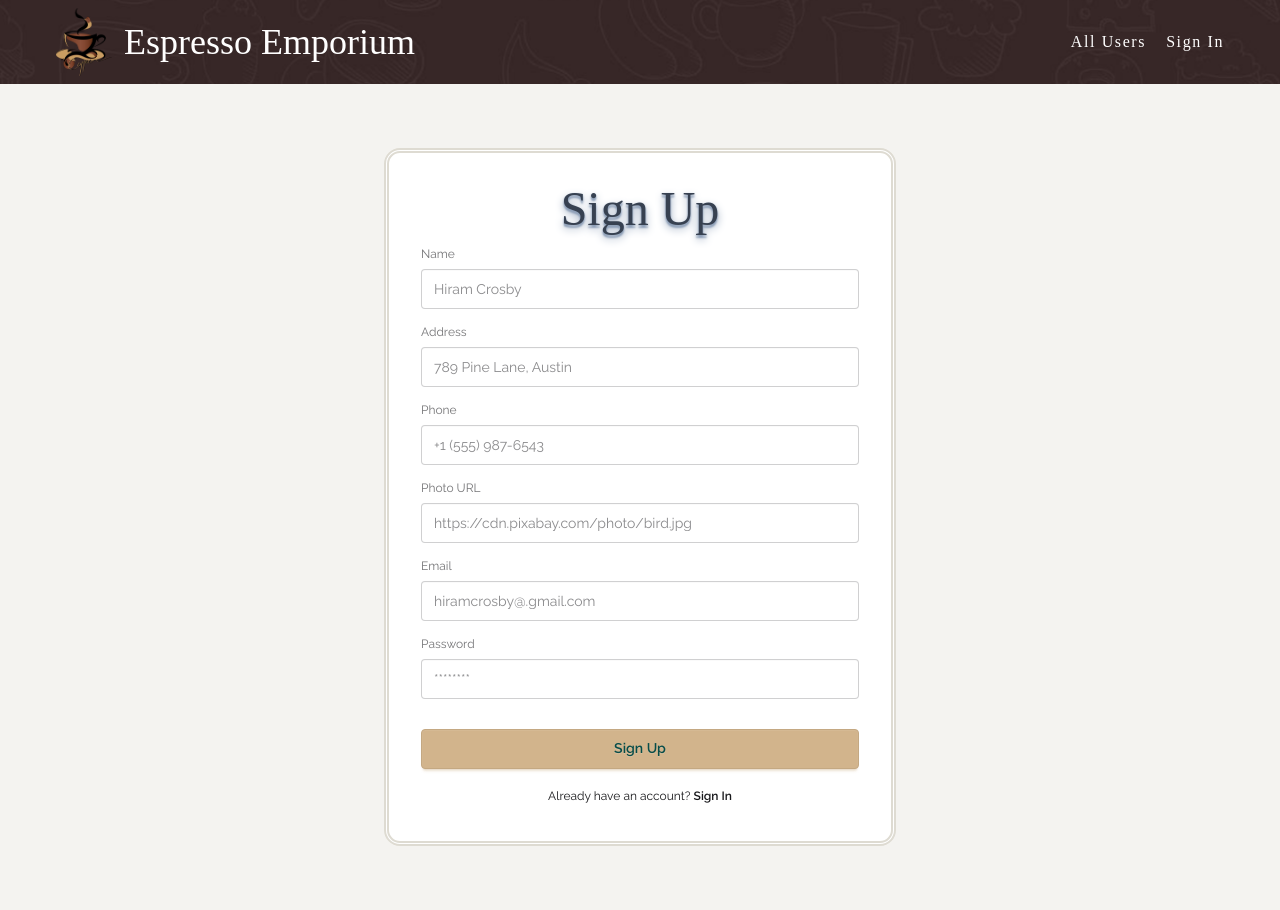
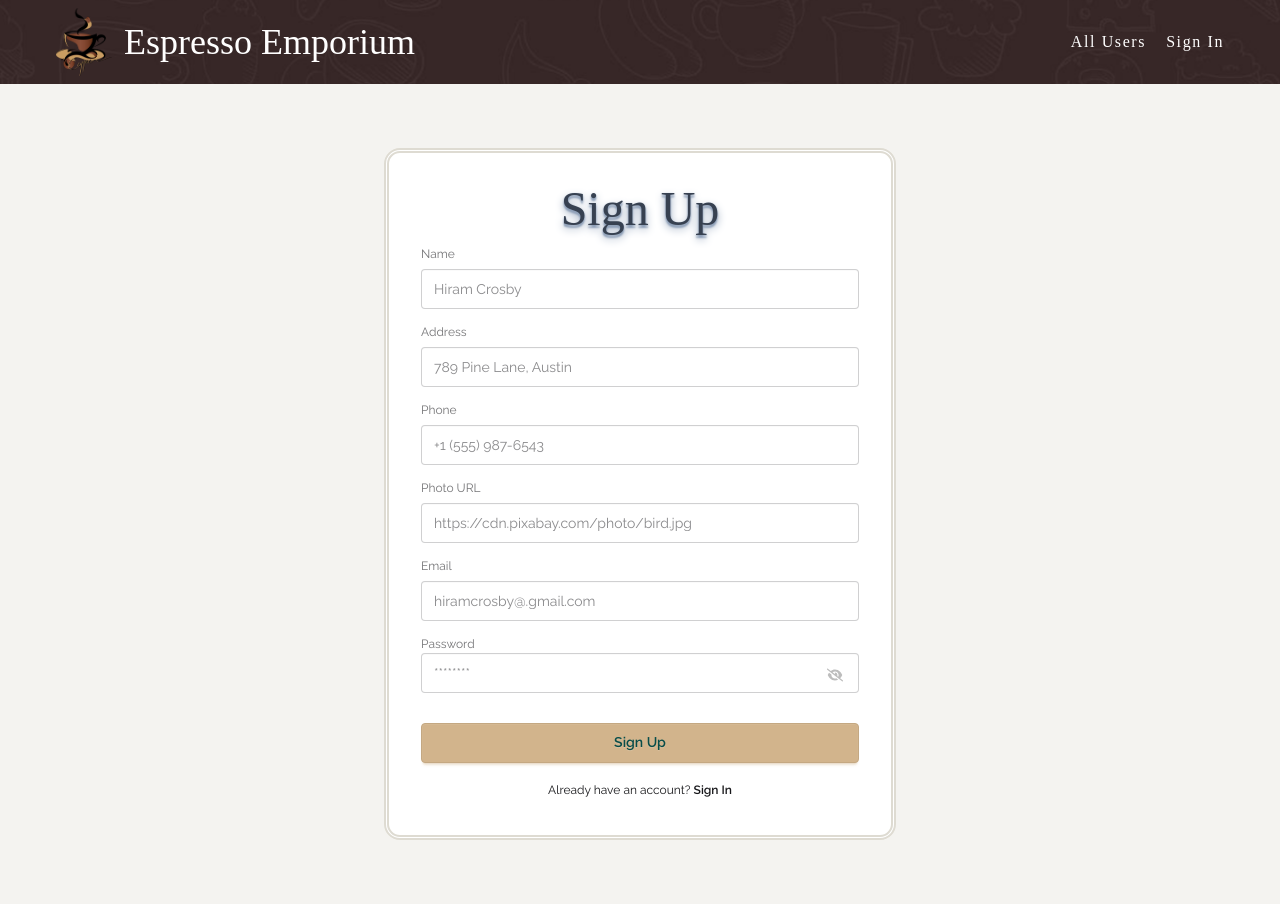
Before and after one commit to protapkrghosh/espresso-emporium, a React (Vite) app in the folder espresso-emporium-client/: page /signup in a window 1280 px wide. Built offline with nearby package versions, Linux system fonts and the light colour scheme; no server answers; a web font is replaced by a local one.

Commit message:
added show hidden password in sign up page

```diff
--- a/espresso-emporium-client/src/Authentication/SignUp.jsx
+++ b/espresso-emporium-client/src/Authentication/SignUp.jsx
@@ -4,9 +4,12 @@ import toast from "react-hot-toast";
 import { Link } from "react-router";
 import { updateProfile } from "firebase/auth";
 import { auth } from "../firebase/firebase.config";
+import { useState } from "react";
+import { FaEye, FaEyeSlash } from "react-icons/fa6";
 
 const SignUp = () => {
    const { createUser } = useContext(AuthContext);
+   const [showPassword, setShowPassword] = useState(false);
 
    const handleSignUp = (e) => {
       e.preventDefault();
@@ -116,14 +119,32 @@ const SignUp = () => {
                         className="input w-full focus-within:border-accent focus:outline-0 mb-2"
                      />
 
+                     <div className="relative">
                         <label className="label">Password</label>
                         <input
-                        type="password"
+                           type={showPassword ? "text" : "password"}
                            name="password"
                            placeholder="********"
                            required
                            className="input w-full focus-within:border-accent focus:outline-0 mb-2"
                         />
+
+                        <div className="absolute top-8 right-4 z-50">
+                           {showPassword ? (
+                              <FaEye
+                                 size={16}
+                                 onClick={() => setShowPassword(!showPassword)}
+                                 className="text-[#bdbdbd] cursor-pointer"
+                              />
+                           ) : (
+                              <FaEyeSlash
+                                 size={16}
+                                 onClick={() => setShowPassword(!showPassword)}
+                                 className="text-[#bdbdbd] cursor-pointer"
+                              />
+                           )}
+                        </div>
+                     </div>
 
                      <button className="btn btn-accent btnHover mt-4 mb-3">
                         Sign Up
```
Lines whose indentation alone changed are shown as unchanged.
